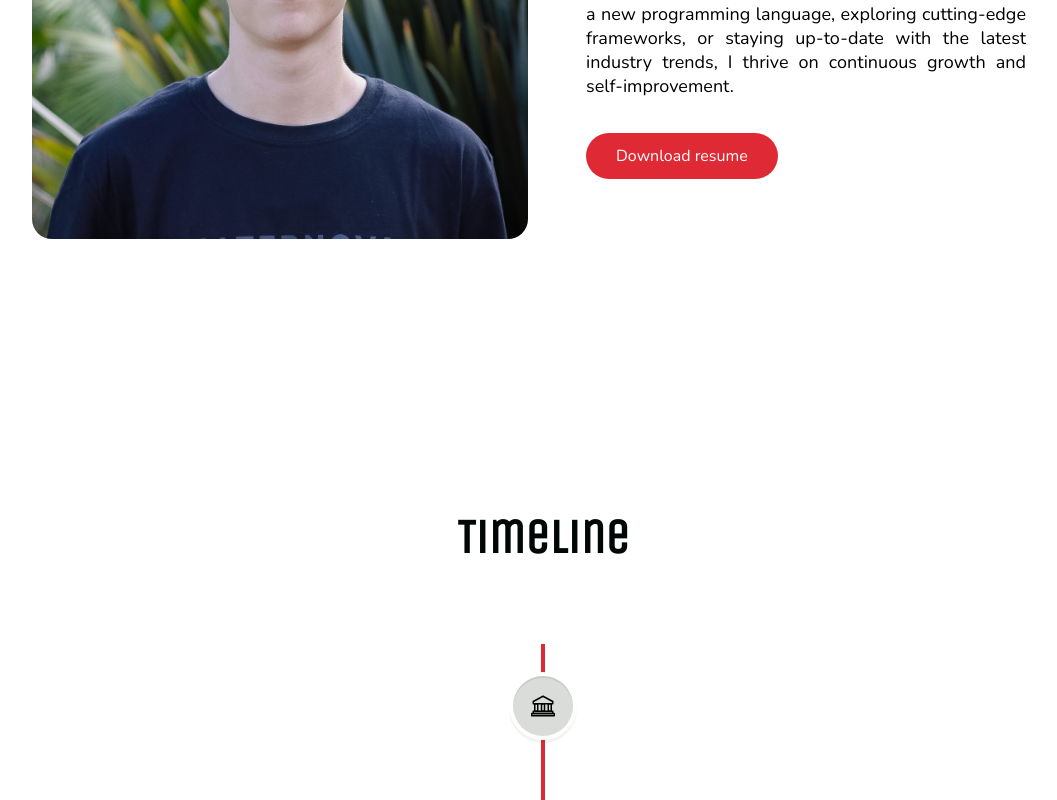
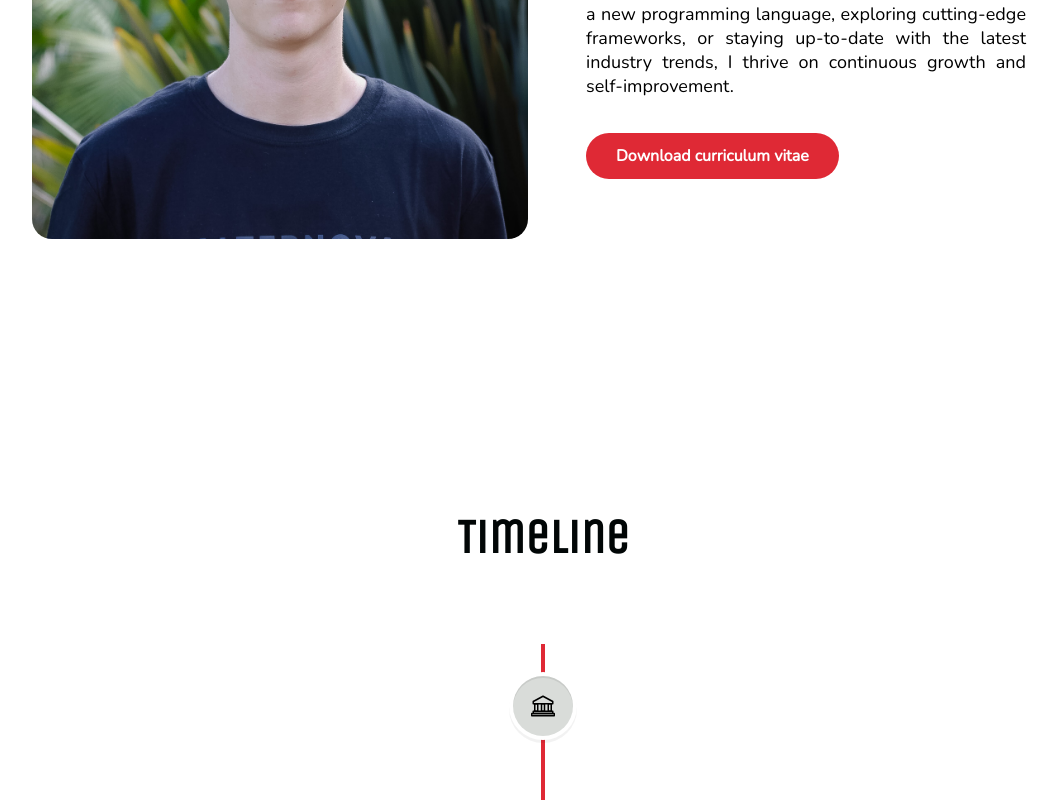
Before and after one commit to molxno/portfolio, a React (Create React App) app: page / in a window 1280 px wide. Shown: the part 1180-1980 px from the top of the page, without its empty margins (97-1154 px from the left). Built offline with nearby package versions, Linux system fonts and the light colour scheme.

Commit message:
Fix some css styles and texts

```diff
--- a/src/components/ButtonElements.js
+++ b/src/components/ButtonElements.js
@@ -16,6 +16,7 @@ export const Button = styled(Link)`
     justify-content: center;
     align-items: center;
     transition: all 0.2s ease-in-out;
+    font-weight: bold;
 
     &:hover {
         background: ${({primary}) => ( primary ? '#df2935' : '#b71b25')};
--- a/src/components/SkillsSection/index.js
+++ b/src/components/SkillsSection/index.js
@@ -21,7 +21,7 @@ const SkillsSection = () => {
           <SkillTitle>Backend</SkillTitle>
           <SkillSubtitle>
             <strong>PHP</strong> is my strength but I have also worked with{" "}
-            <strong>Python and Java</strong>.
+            <strong>Python</strong> and <strong>Java</strong>.
           </SkillSubtitle>
           <SkillIcons>
             <SkillIcon
--- a/src/data/aboutMe.js
+++ b/src/data/aboutMe.js
@@ -6,7 +6,7 @@ export const aboutMeConfig = {
     topLine: 'About Me',
     headline: 'Fullstack Developer',
     description: "Hey there! I'm Santiago Molano, a 20-year-old software enthusiast from Colombia 🇨🇴. With a strong background in software development, I've dived into projects that have honed my skills. Passionate about the ever-evolving nature of technology, I'm always eager to learn something new. Whether it's mastering a new programming language, exploring cutting-edge frameworks, or staying up-to-date with the latest industry trends, I thrive on continuous growth and self-improvement.",
-    buttonLabel: 'Download resume',
+    buttonLabel: 'Download curriculum vitae',
     imgStart: true,
     img: require('../images/photo.jpeg'),
     alt: 'My photo',
```
